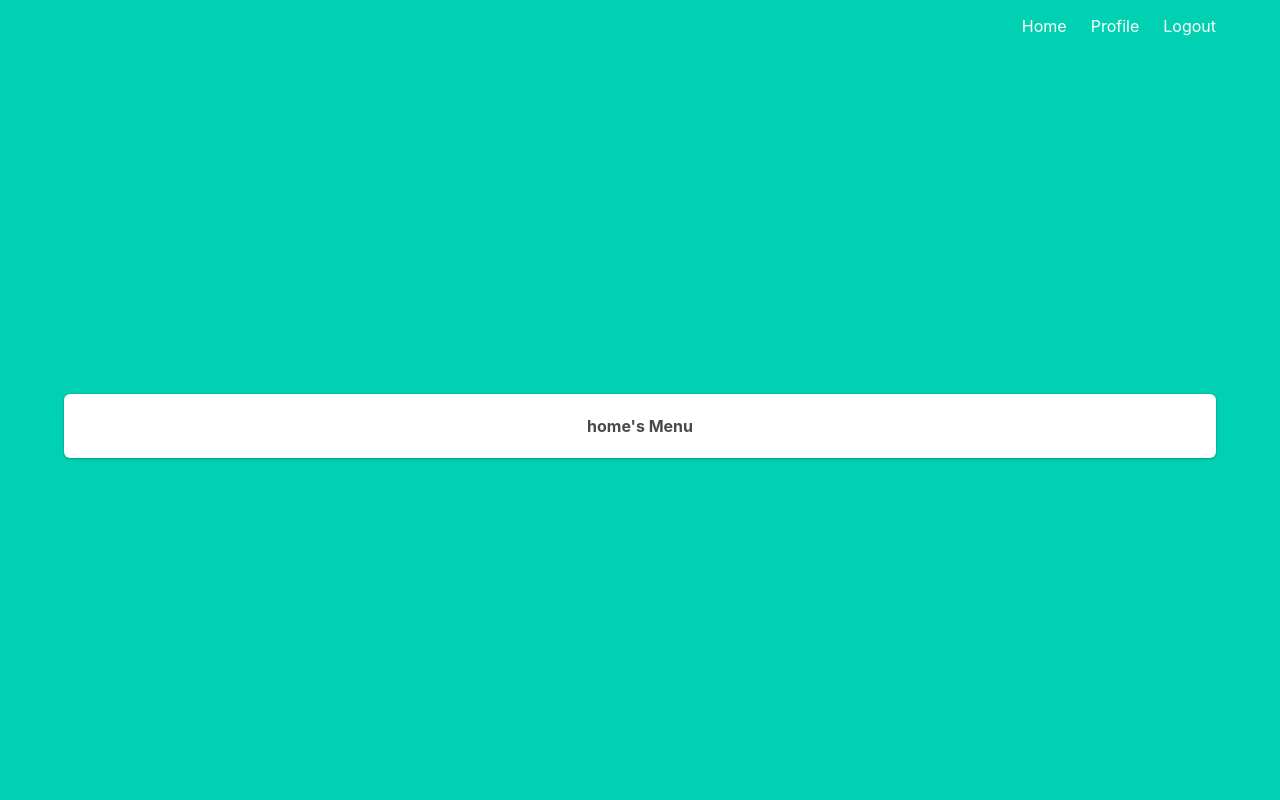
After one commit to Mosafari/Restaurants-Menu, a Django app: page /restaurant/home/ in a window 1280 px wide. The commit adds this page. Run offline with Django 4.2, Linux system fonts and the light colour scheme; a user stored in the database is signed in; data comes from the database, SQL or seed files in the repository; both versions use the stored data as it was after the commit.

Commit message:
adding home

```diff
--- a/Restaurants_Menu/Menu/urls.py
+++ b/Restaurants_Menu/Menu/urls.py
@@ -1,5 +1,5 @@
 from django.urls import path
-from .views import SignUpView,LogInView, main, Logout, profile
+from .views import SignUpView,LogInView, main, Logout, profile, home
 
 # adding paths
 urlpatterns = [
@@ -8,5 +8,6 @@ urlpatterns = [
     path('main/', main, name="main"),
     path('logout/', Logout, name="logout"),
     path('profile/', profile, name="profile"),
+    path('home/', home, name="home"),
 
 ]
--- a/Restaurants_Menu/Menu/views.py
+++ b/Restaurants_Menu/Menu/views.py
@@ -88,3 +88,9 @@ def profile(request):
     u= User.objects.filter(email=email)
     Rname = u[0].restaurant
     return render(request, 'profile.html', {'current_user': email, 'Rname': Rname}, status=200)
+
+@login_required(login_url="/restaurant/login/",)
+def home(request):
+    user = User.objects.filter(email=request.user)
+    name = user[0].restaurant
+    return render(request, 'home.html', {'current_user': request.user, 'name': name}, status=200)
--- /dev/null
+++ b/Restaurants_Menu/Templates/home.html
@@ -0,0 +1,11 @@
+{% extends "main.html" %}
+
+{% block content %}
+  <div class="box">
+    <div class="field">
+
+          <strong>{{ name }}'s Menu</strong>
+
+    </div>
+</div>
+{% endblock %}
--- a/Restaurants_Menu/Templates/main.html
+++ b/Restaurants_Menu/Templates/main.html
@@ -17,7 +17,7 @@
                 <div class="container">
                     <div id="navbarMenuHeroA" class="navbar-menu">
                         <div class="navbar-end">
-                            <a href="" class="navbar-item">
+                            <a href="{% url 'home' %}" class="navbar-item">
                                 Home
                             </a>
                             {% if current_user.is_authenticated %}
```
Also changed, not shown: Restaurants_Menu/db.sqlite3.
